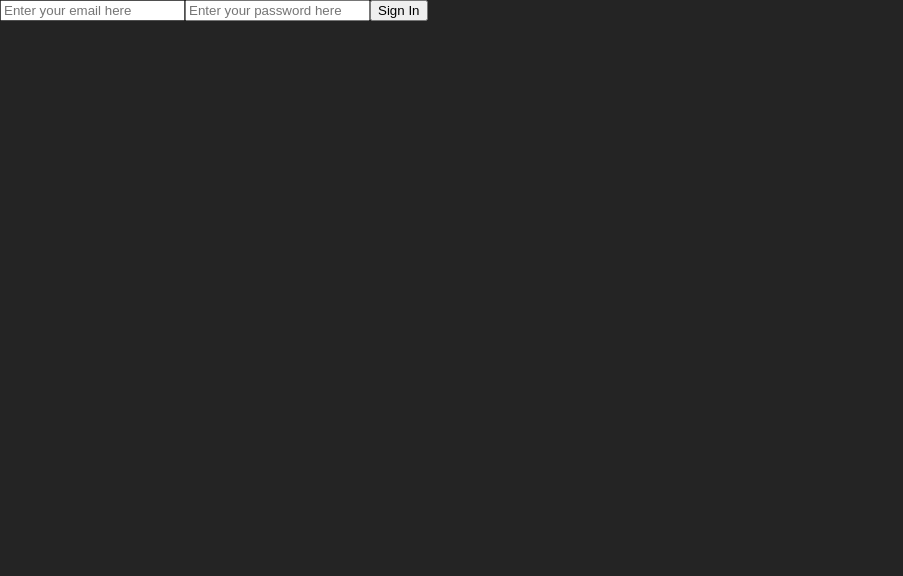
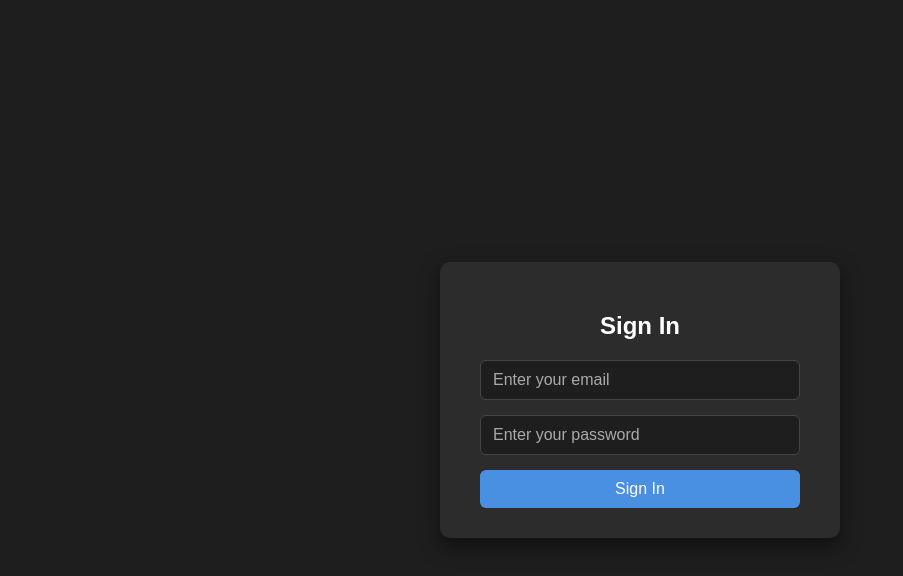
Before and after one commit to sourabh575/Hackatohon-project, a React (Vite) app: page /signin in a window 1280 px wide. Shown: the top 576 px of the page, without its empty margins (0-903 px from the left). Built offline with nearby package versions, Linux system fonts and the light colour scheme.

Commit message:
commit after deploying backened

```diff
--- a/package.json
+++ b/package.json
@@ -10,6 +10,7 @@
     "preview": "vite preview"
   },
   "dependencies": {
+    "axios": "^1.8.4",
     "js-cookie": "^3.0.5",
     "jspdf": "^3.0.1",
     "react": "^19.0.0",
--- a/src/Article_C.jsx
+++ b/src/Article_C.jsx
@@ -5,7 +5,6 @@ import topicsInfo from "./DATA/C";
 function Article() {
   const [selectedTopic, setSelectedTopic] = useState("datatype");
 
-  // Load progress from localStorage
   const [progress, setProgress] = useState(() => {
     const saved = localStorage.getItem("topicProgress");
     return saved ? JSON.parse(saved) : {};
@@ -16,7 +15,7 @@ function Article() {
 
     const newProgress = {
       ...progress,
-      [topicName]: true, // Mark as visited
+      [topicName]: true,
     };
     setProgress(newProgress);
     localStorage.setItem("topicProgress", JSON.stringify(newProgress));
--- a/src/Article_J.jsx
+++ b/src/Article_J.jsx
@@ -1,24 +1,63 @@
-import { useState } from "react";
+import { useState, useEffect } from "react";
 import "./CSS/Article.css";
-import topicsInfo from "./DATA/J"
+import topicsInfo from "./DATA/J";
+
 function Article() {
   const [selectedTopic, setSelectedTopic] = useState("datatype");
 
-  const selectedTopicInfo = topicsInfo.find((topic) => topic.topic === selectedTopic);
+  // Load progress from localStorage
+  const [progress, setProgress] = useState(() => {
+    const saved = localStorage.getItem("topicProgress");
+    return saved ? JSON.parse(saved) : {};
+  });
+
+  const handleSelect = (topicName) => {
+    setSelectedTopic(topicName);
+
+    const newProgress = {
+      ...progress,
+      [topicName]: true, // Mark as visited
+    };
+    setProgress(newProgress);
+    localStorage.setItem("topicProgress", JSON.stringify(newProgress));
+  };
+
+  const selectedTopicInfo = topicsInfo.find(
+    (topic) => topic.topic === selectedTopic
+  );
 
   return (
     <div className="article-container">
-      {/* side content yaha dikhega*/}
       <div className="contents">
         <h2>Contents</h2>
+        <div className="progress-bar-wrapper">
+          <p style={{ marginBottom: "6px", color: "#ccc" }}>
+            Progress: {Object.keys(progress).filter((key) => progress[key]).length} / {topicsInfo.length}
+          </p>
+          <div className="progress-bar-bg">
+            <div
+              className="progress-bar-fill"
+              style={{
+                width: `${
+                  (Object.keys(progress).filter((key) => progress[key]).length /
+                    topicsInfo.length) *
+                  100
+                }%`,
+              }}
+            ></div>
+          </div>
+        </div>
         <ul>
           {topicsInfo.map((topic) => (
             <li
               key={topic.topic}
-              className={selectedTopic === topic.topic ? "active" : ""}
-              onClick={() => setSelectedTopic(topic.topic)}
+              className={`${selectedTopic === topic.topic ? "active" : ""} ${
+                progress[topic.topic] ? "completed" : ""
+              }`}
+              onClick={() => handleSelect(topic.topic)}
             >
-              {topic.topic}
+             {progress[topic.topic] ? "✅ " : ""}
+             {topic.topic}
             </li>
           ))}
         </ul>
--- a/src/Article_P.jsx
+++ b/src/Article_P.jsx
@@ -1,24 +1,62 @@
-import { useState } from "react";
+import { useState, useEffect } from "react";
 import "./CSS/Article.css";
-import topicsInfo from "./DATA/P"
+import topicsInfo from "./DATA/P";
+
 function Article() {
   const [selectedTopic, setSelectedTopic] = useState("datatype");
 
-  const selectedTopicInfo = topicsInfo.find((topic) => topic.topic === selectedTopic);
+  const [progress, setProgress] = useState(() => {
+    const saved = localStorage.getItem("topicProgress");
+    return saved ? JSON.parse(saved) : {};
+  });
+
+  const handleSelect = (topicName) => {
+    setSelectedTopic(topicName);
+
+    const newProgress = {
+      ...progress,
+      [topicName]: true,
+    };
+    setProgress(newProgress);
+    localStorage.setItem("topicProgress", JSON.stringify(newProgress));
+  };
+
+  const selectedTopicInfo = topicsInfo.find(
+    (topic) => topic.topic === selectedTopic
+  );
 
   return (
     <div className="article-container">
-      {/* side content yaha dikhega*/}
       <div className="contents">
         <h2>Contents</h2>
+        <div className="progress-bar-wrapper">
+          <p style={{ marginBottom: "6px", color: "#ccc" }}>
+            Progress: {Object.keys(progress).filter((key) => progress[key]).length} / {topicsInfo.length}
+          </p>
+          <div className="progress-bar-bg">
+            <div
+              className="progress-bar-fill"
+              style={{
+                width: `${
+                  (Object.keys(progress).filter((key) => progress[key]).length /
+                    topicsInfo.length) *
+                  100
+                }%`,
+              }}
+            ></div>
+          </div>
+        </div>
         <ul>
           {topicsInfo.map((topic) => (
             <li
               key={topic.topic}
-              className={selectedTopic === topic.topic ? "active" : ""}
-              onClick={() => setSelectedTopic(topic.topic)}
+              className={`${selectedTopic === topic.topic ? "active" : ""} ${
+                progress[topic.topic] ? "completed" : ""
+              }`}
+              onClick={() => handleSelect(topic.topic)}
             >
-              {topic.topic}
+             {progress[topic.topic] ? "✅ " : ""}
+             {topic.topic}
             </li>
           ))}
         </ul>
--- /dev/null
+++ b/src/Signin.css
@@ -0,0 +1,52 @@
+.signin-container {
+    display: flex;
+    justify-content: center;
+    align-items: center;
+    min-height: 100vh;
+    background-color: #1e1e1e; /* Dark background */
+  }
+
+  .signin-form {
+    background-color: #2c2c2c; /* Slightly lighter dark card */
+    padding: 30px 40px;
+    border-radius: 10px;
+    box-shadow: 0 8px 20px rgba(0, 0, 0, 0.5);
+    width: 320px;
+    display: flex;
+    flex-direction: column;
+  }
+
+  .signin-form h2 {
+    margin-bottom: 20px;
+    text-align: center;
+    color: #ffffff;
+  }
+
+  .signin-form input {
+    padding: 10px 12px;
+    margin-bottom: 15px;
+    border: 1px solid #444;
+    border-radius: 6px;
+    font-size: 16px;
+    background-color: #1e1e1e;
+    color: #ffffff;
+  }
+
+  .signin-form input::placeholder {
+    color: #aaa;
+  }
+
+  .signin-form button {
+    padding: 10px;
+    background-color: #4a90e2;
+    color: #ffffff;
+    border: none;
+    border-radius: 6px;
+    font-size: 16px;
+    cursor: pointer;
+    transition: background-color 0.3s ease;
+  }
+
+  .signin-form button:hover {
+    background-color: #357ab8;
+  }
--- a/src/Signin.jsx
+++ b/src/Signin.jsx
@@ -1,34 +1,26 @@
 import React, { useState } from 'react';
 import Token from './token';
+import './Signin.css'; // Make sure this file is in the same directory
+
 function Signin() {
   const [email, setEmail] = useState('');
   const [password, setPassword] = useState('');
 
-  const myHeaders = new Headers();
-  myHeaders.append("Content-Type", "application/json");
-  function redirect(result){
-    console.log(result);
-    Token.settoken(result.token);
-    console.log(Token.gettoken())
-  }
   const call = () => {
-    const raw = JSON.stringify({
-      email,
-      password,
-    });
+    const raw = JSON.stringify({ email, password });
 
-    const requestOptions = {
+    fetch("https://jlu-backend.onrender.com/api/users/login", {
       method: "POST",
-      headers: myHeaders,
+      headers: { "Content-Type": "application/json" },
       body: raw,
-      redirect: "follow",
-    };
-    console.log(raw);
-    fetch("http://localhost:5000/api/users/login", requestOptions)
+    })
       .then((response) => response.json())
-      .then((result) => redirect(result))
+      .then((result) => {
+        console.log(result);
+        Token.settoken(result.token);
+        console.log(Token.gettoken());
+      })
       .catch((error) => console.error('Error:', error));
-
   };
 
   const handleSubmit = (e) => {
@@ -37,19 +29,22 @@ function Signin() {
   };
 
   return (
-    <div>
-      <form onSubmit={handleSubmit}>
+    <div className="signin-container">
+      <form className="signin-form" onSubmit={handleSubmit}>
+        <h2>Sign In</h2>
         <input
-          placeholder="Enter your email here"
+          placeholder="Enter your email"
           type="email"
           value={email}
           onChange={(e) => setEmail(e.target.value)}
+          required
         />
         <input
-          placeholder="Enter your password here"
-          type="text"
+          placeholder="Enter your password"
+          type="password"
           value={password}
           onChange={(e) => setPassword(e.target.value)}
+          required
         />
         <button type="submit">Sign In</button>
       </form>
--- a/src/Signup.jsx
+++ b/src/Signup.jsx
@@ -29,7 +29,7 @@ function Signup() {
     };
 
     console.log(raw);
-    fetch("http://localhost:5000/api/users/register", requestOptions)
+    fetch("https://jlu-backend.onrender.com/api/users/register", requestOptions)
       .then((response) => response.json())
       .then((result) => {
         console.log(result);
```
Also changed, not shown: 1 other file (tests, documents, lock files or other folders).
